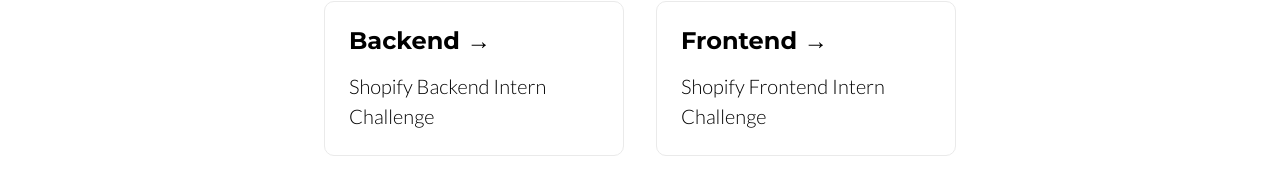
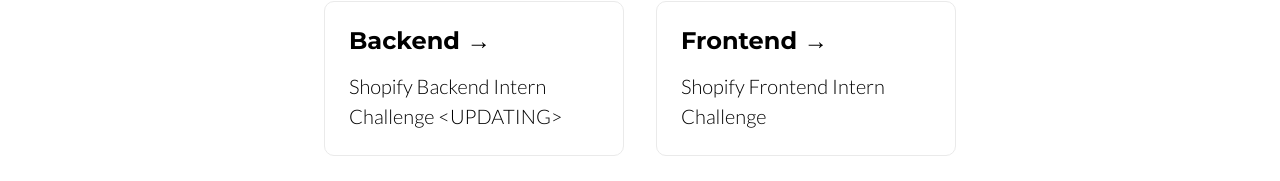
Before and after one commit to SaqifAbrar/shopify-challenge, a Next.js app: page / in a window 1280 px wide. Shown: the part 495-676 px from the top of the page. Built offline with nearby package versions, Linux system fonts and the light colour scheme.

Commit message:
updated intro page

```diff
--- a/pages/index.js
+++ b/pages/index.js
@@ -27,9 +27,9 @@
 				</p>
 
 				<div className={styles.grid}>
-					<a href='https://nextjs.org/docs' className={styles.card}>
+					<a href='' className={styles.card}>
 						<h2>Backend &rarr;</h2>
-						<p>Shopify Backend Intern Challenge</p>
+						<p>{`Shopify Backend Intern Challenge <UPDATING>`}</p>
 					</a>
 
 					<a href='/frontend' className={styles.card}>
```
